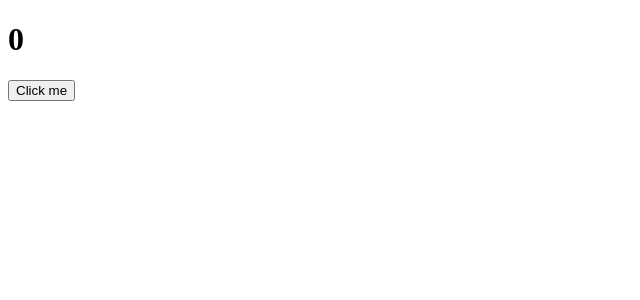
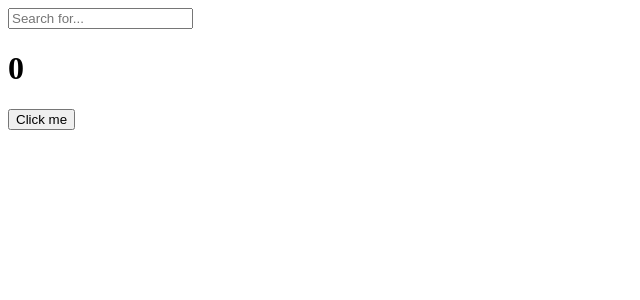
Before and after one commit to VMwhdwls24/React_MovieWebsite, a React (Create React App) app: page / in a window 1280 px wide. Shown: the top 300 px of the page, without its empty margins (0-640 px from the left). Built offline with nearby package versions, Linux system fonts and the light colour scheme.

Commit message:
7/15 React MovieWebsite feat: 20th Commit 6.2 Deps

```diff
--- a/src/App.js
+++ b/src/App.js
@@ -4,14 +4,25 @@ import { useState, useEffect } from "react";
 
 function App() {
   const [counter, setValue] = useState(0);
+  const [keyword, setKeyword] = useState("");
   const onClick = () => setValue((prev) => prev+1);
-  console.log("I run all time");
-  const YOLO = () => {
-    console.log("I run ONLY once");
-  }
-  useEffect(YOLO, []);
+  const onChange = (e) => setKeyword(e.target.value);
+  useEffect(() => {
+    console.log("I run only once.");
+  }, []);
+  useEffect(() => {
+    console.log("I run when 'keyword' changes.");
+  }, [keyword]);
+  useEffect(() => {
+    console.log("I run when 'counter' changes.");
+  }, [counter]);
   return (
-    <div className="App">
+    <div>
+      <input type="text"
+        value={keyword}
+        onChange={onChange}
+        placeholder="Search for..."
+      />
       <h1>{counter}</h1>
       <button onClick={onClick}>Click me</button>
     </div>
```
